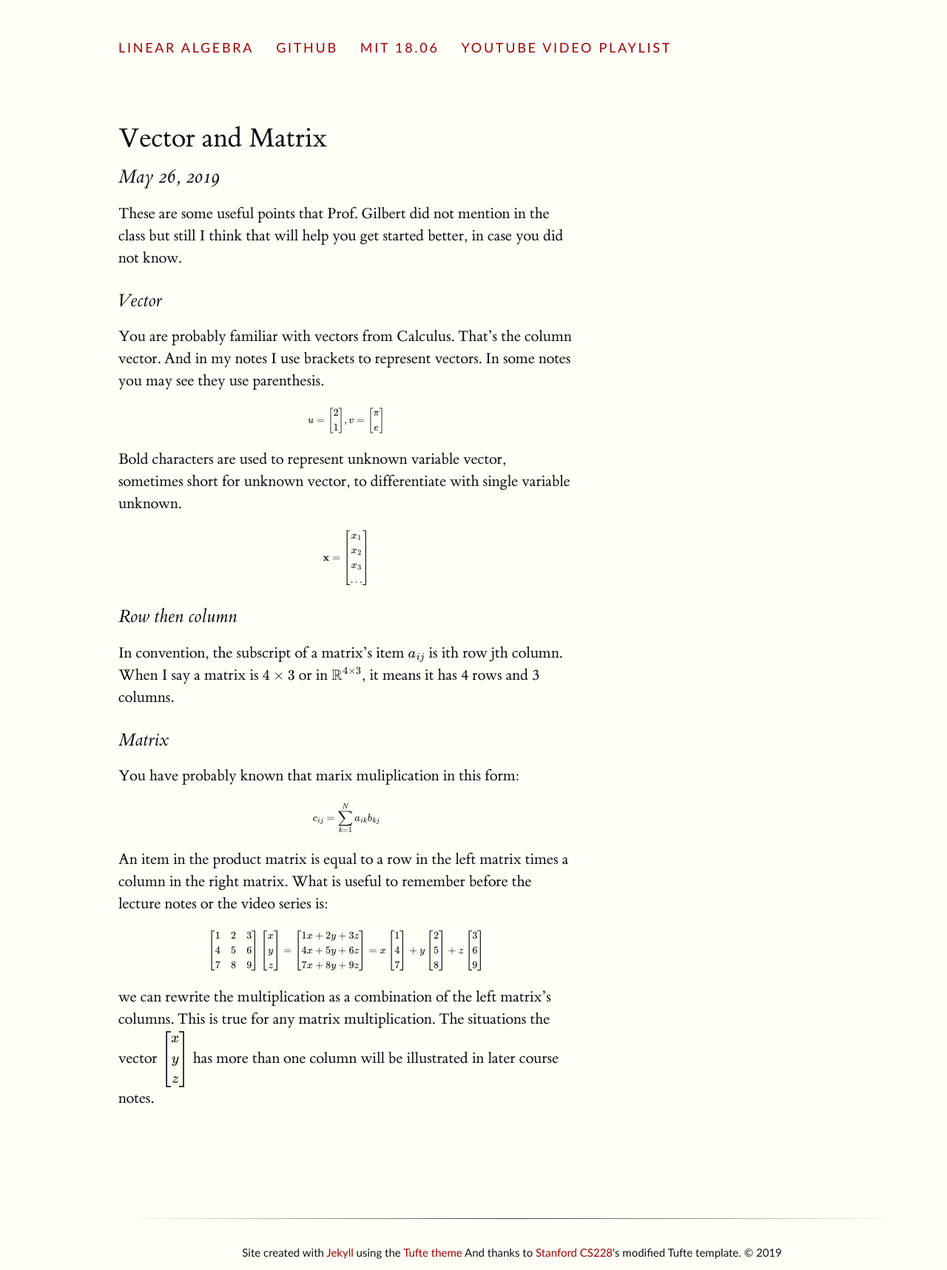
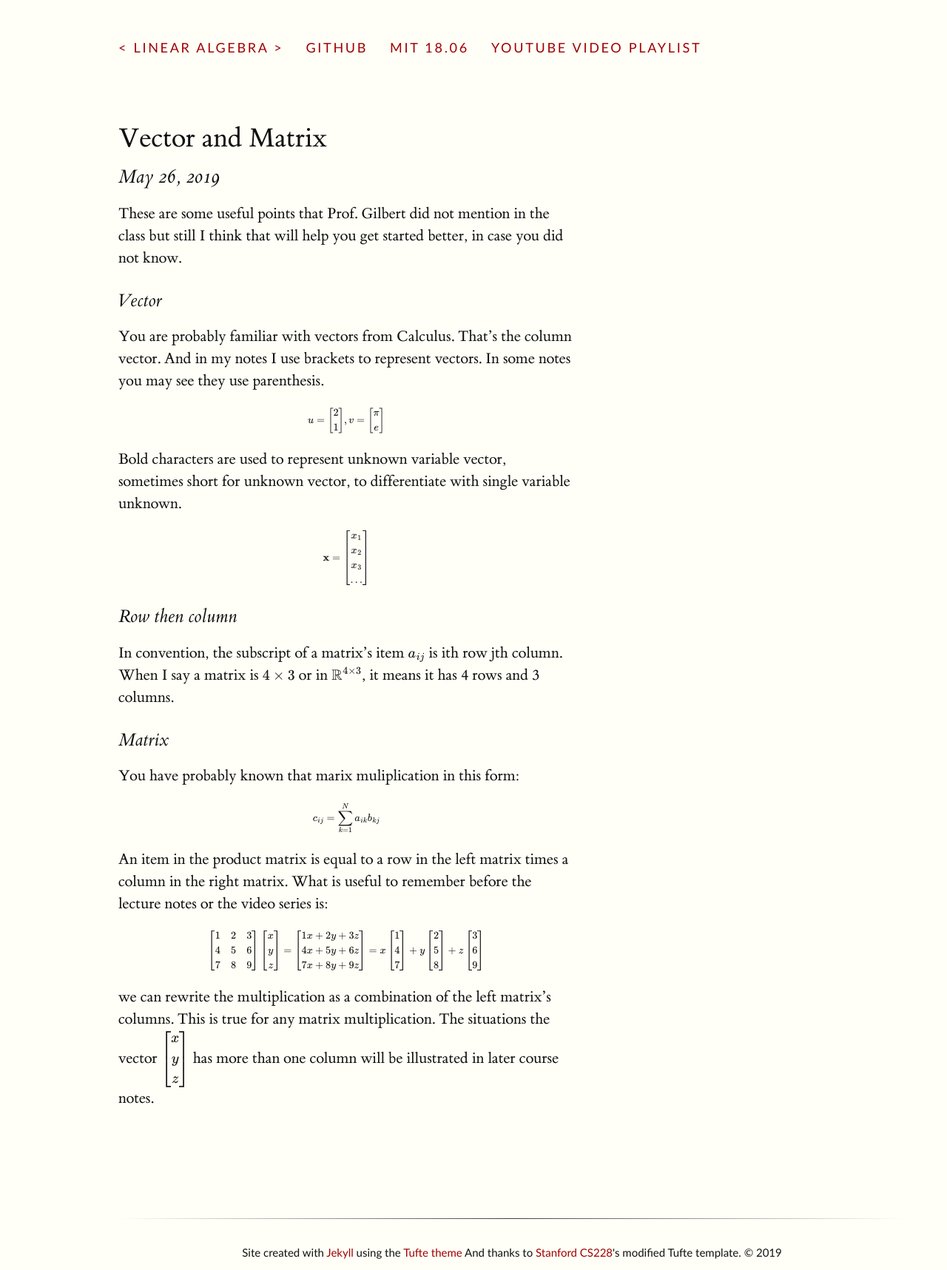
Before and after one commit to RuizhenMai/academic-blog, a Jekyll site: the page built from linear_algebra/preliminaries/vector_and_matrix.md, in a window 1280 px wide. Shown: the whole page at 74% size. Built offline with Jekyll 4.4.1, drawn with Linux system fonts in a browser that asks for light colours; formulas are drawn with MathJax 3.

Commit message:
change equal to contains

```diff
--- a/_includes/header.html
+++ b/_includes/header.html
@@ -1,12 +1,12 @@
 <!--- Header and nav template site-wide -->
 <header>
     <nav class="group">
-    <a href="{{ site.baseurl }}/linear_algebra" class="{% if page.url == '/linear_algebra/'%}active{%endif%}">Linear Algebra</a>
+    <a href="{{ site.baseurl }}/linear_algebra" class="{% if page.url contains '/linear_algebra/'%}active{%endif%}">Linear Algebra</a>
     <a href="https://github.com/RuizhenMai/academic-blog">Github</a>
     <a href="https://ocw.mit.edu/courses/mathematics/18-06sc-linear-algebra-fall-2011/index.htm">MIT 18.06</a>
     <a href="https://www.youtube.com/playlist?list=PLE7DDD91010BC51F8">Youtube Video Playlist</a>
     {% if jekyll.environment == 'development' %}
-    <a href="{{ site.baseurl }}/differential_equations" class="{% if page.url == '/differential_equations/'%}active{%endif%}">Differential Equations</a>
+    <a href="{{ site.baseurl }}/differential_equations" class="{% if page.url contains '/differential_equations/'%}active{%endif%}">Differential Equations</a>
     {% endif %}
     </nav>
 </header>
```
